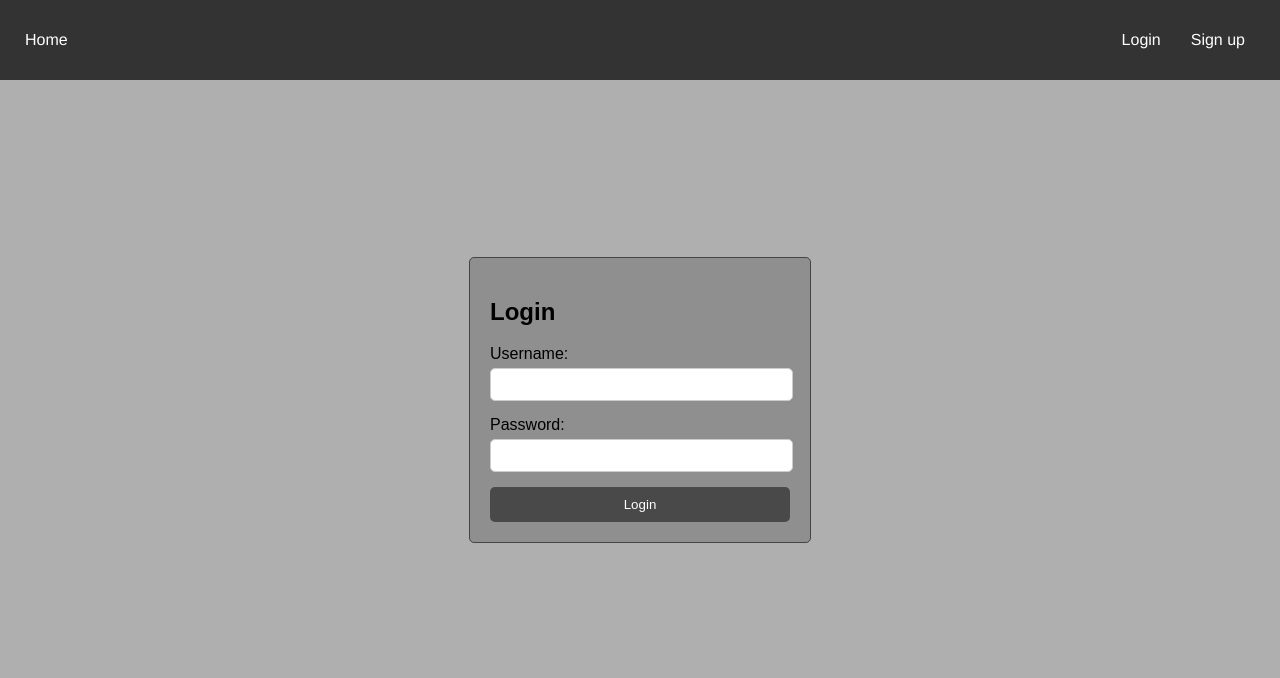
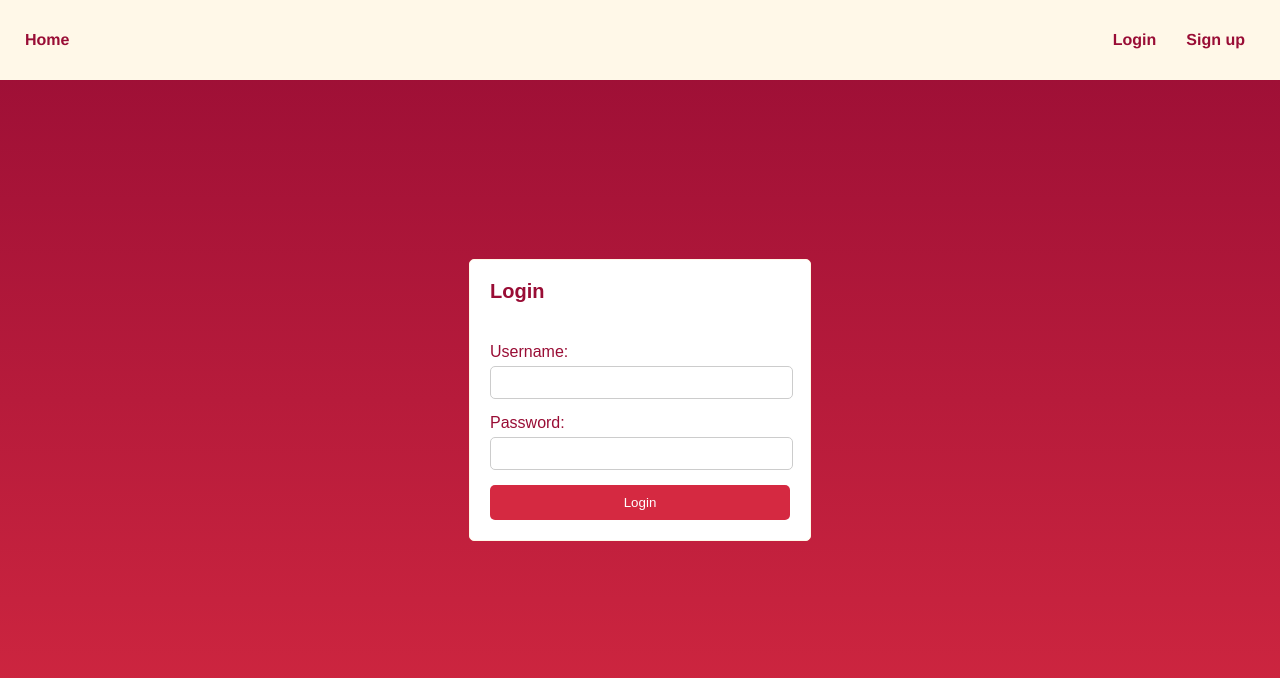
Before and after one commit to andrea-chirillano/ecommerce-pizza, a React (Vite) app: page /ecommerce-pizza/login in a window 1280 px wide. Shown: the top 678 px of the page. Built offline with nearby package versions, Linux system fonts and the light colour scheme.

Commit message:
Fix: background color

```diff
--- a/src/Images.jsx
+++ b/src/Images.jsx
@@ -1,6 +1,5 @@
 import muzarella from "./assets/img/muzarella.jpg";
 import margarita from "./assets/img/margarita.jpg";
-import morrronham from "./assets/img/morronham.jpg";
 import fugazzeta from "./assets/img/fugazzeta.jpg";
 import napolitana from "./assets/img/napolitana.jpg";
 import pepperoni from "./assets/img/pepperoni.jpg";
@@ -8,7 +7,6 @@ import pepperoni from "./assets/img/pepperoni.jpg";
 const images =  {
     muzarella,
     margarita,
-    morrronham,
     fugazzeta,
     napolitana,
     pepperoni,
--- a/src/components/home/Home.css
+++ b/src/components/home/Home.css
@@ -4,12 +4,20 @@
     justify-content: center;
     width: 100%;
     height: 100vh;
-    background-color: #afafaf;
+    background-image: linear-gradient(0, #D52941, #990D35);
+}
+
+h3{
+    color: #FCD581;
+    font-family: Arial, sans-serif;
+    font-size: 20px;
+    padding-left: 20px;
 }
 
 .carousel {
     display: flex;
     align-items: center;
+    top: 25px;
     overflow: hidden;
     position: relative;
     width: 100%;
@@ -32,24 +40,21 @@
 .arrow-button {
     border: none;
     background: none;
-    font-size: 24px;
+    font-size: 100px;
     cursor: pointer;
     position: absolute;
     top: 50%;
     transform: translateY(-50%);
-    color: white;
+    color: #D52941;
+    -webkit-text-stroke: 3px white;
 }
 
 .arrow-button.prev {
-    left: 10px;
+    left: 20px;
 }
 
 .arrow-button.next {
-    right: 10px;
-}
-
-.active {
-    background-color: grey;
+    right: 20x;
 }
 
 .pizza-list li:hover img {
@@ -57,13 +62,13 @@
     filter: brightness(120%);
 }
 
-.pizza-list li:hover h2 {
+.pizza-list li:hover h3 {
     font-size: 1.1em;
-    color: #292929;
+    color: #FFF8E8;
 }
 
 .pizza-list li img,
-.pizza-list li h2 {
+.pizza-list li h3{
     transition: transform 0.3s ease, filter 0.3s ease, font-size 0.3s ease, color 0.3s ease;
 }
 
@@ -79,9 +84,9 @@
 }
 
 .arrow-button.prev {
-    left: 10px;
+    left: 20px;
 }
 
 .arrow-button.next {
-    right: 10px;
+    right: 20px;
 }
--- a/src/components/home/Home.jsx
+++ b/src/components/home/Home.jsx
@@ -24,7 +24,7 @@ const Home = () => {
                         <li key={pizza.id} className={index === currentIndex ? 'active' : ''}>
                             <Link to={`/products/${pizza.id}`}>
                                 <img src={images[pizza.image]} alt={pizza.name} />
-                                <h2>{pizza.name}</h2>
+                                <h3>{pizza.name}</h3>
                             </Link>
                         </li>
                     ))}
--- a/src/components/login/Login.css
+++ b/src/components/login/Login.css
@@ -1,13 +1,16 @@
-.h2{
+.title{
     font-family: Arial, sans-serif;
+    font-size: 20px;
+    color: #990D35;
+    padding-bottom: 40px;
 }
 
 .login {
     width: 300px;
     margin: 0 auto;
     padding: 20px;
-    border: 1px solid #444444;
-    background-color: #8f8f8f;
+    border: 1px solid #FFF8E8;
+    background-color: #FFFFFF;
     border-radius: 5px;
 }
 
@@ -19,6 +22,7 @@ label {
     display: block;
     margin-bottom: 5px;
     font-family: Arial, sans-serif;
+    color: #990D35
 }
 
 .title{
@@ -29,14 +33,14 @@ input[type="text"],
 input[type="password"] {
     width: 95%;
     padding: 8px;
-    border: 1px solid #5f5f5f;
+    border: 1px solid #D52941;
     border-radius: 5px;
 }
 
 .login-button {
     width: 100%;
     padding: 10px;
-    background-color: #494949;
+    background-color: #D52941;
     color: #fff;
     border: none;
     border-radius: 5px;
@@ -44,5 +48,5 @@ input[type="password"] {
 }
 
 .login-button:hover {
-    background-color: #222222;
+    background-color: #990D35;
 }
--- a/src/components/login/Login.jsx
+++ b/src/components/login/Login.jsx
@@ -4,7 +4,7 @@ const Login = () => {
     return (
         <div className="home-container">
             <div className="login">
-                <h2 className="title">Login</h2>
+                <div className="title"><b>Login </b><br/></div>
                 <form>
                     <div className="form-group">
                         <label htmlFor="username">Username:</label>
--- a/src/components/navbar/Navbar.css
+++ b/src/components/navbar/Navbar.css
@@ -1,5 +1,5 @@
 nav {
-    background-color: #333;
+    background-color: #FFF8E8;
     position: fixed;
     top: 0;
     width: 100%;
@@ -19,17 +19,14 @@ ul {
 
 li {
     display: inline-block;
+    font-family: Arial, sans-serif;
 }
 
 a {
     font-family: Helvetica, Arial, sans-serif;
-    color: white;
+    color: #990D35;
     text-decoration: none;
     padding: 10px 15px;
-}
-
-a:hover {
-    background-color: #555;
 }
 
 .home {
--- a/src/components/navbar/Navbar.jsx
+++ b/src/components/navbar/Navbar.jsx
@@ -4,10 +4,10 @@ import { Link } from "react-router-dom";
 const Navbar = () => {
     return (
         <nav>
-            <Link to="/" classname="home">Home</Link>
+            <Link to="/" classname="home"><b>Home</b></Link>
             <ul>
-                <li><Link to="/login">Login</Link></li>
-                <li><Link to="/sign-up">Sign up</Link></li>
+                <li><Link to="/login"><b>Login</b></Link></li>
+                <li><Link to="/sign-up"><b>Sign up</b></Link></li>
             </ul>
         </nav>
     )
--- a/src/components/products/Products.css
+++ b/src/components/products/Products.css
@@ -1,7 +1,7 @@
 .products {
     margin-top: 4.5%;
-    border: 2px solid #424242;
-    background-color: #424242;
+    border: 2px solid #FFF8E8;
+    background-image: linear-gradient(0, #FCD581, #FFF8E8);
     padding: 10px;
     font-family: Arial, sans-serif;
 }
@@ -13,7 +13,7 @@
 .products h2 {
     font-size: 24px;
     margin-bottom: 10px;
-    color: white;
+    color: #990D35;
 }
 
 .products img {
@@ -26,7 +26,7 @@
     margin-bottom: 5px;
     font-size: 15px;
     line-height: 1;
-    color: white;
+    color: #990D35;
 }
 
 .products p:last-child {
--- a/src/components/products/Products.jsx
+++ b/src/components/products/Products.jsx
@@ -16,10 +16,10 @@ const Products = () => {
             <div className="products">
                 <h2>{index.name}</h2>
                 <img src={images[index.image]} alt={index.name} />
-                <p className="text">Price: ${index.price}</p>
-                <p className="text">Description: {index.description}</p>
-                <p className="text">Ingredients: {index.ingredients.join(', ')}</p>
-                <p className="text">Stock: {index.stock}</p>
+                <p className="text"><b>Price: </b>${index.price}</p>
+                <p className="text"><b>Description: </b>{index.description}</p>
+                <p className="text"><b>Ingredients: </b>{index.ingredients.join(', ')}</p>
+                <p className="text"><b>Stock: </b>{index.stock}</p>
             </div>
         </div>
     );
--- a/src/components/sign-up/SignUp.css
+++ b/src/components/sign-up/SignUp.css
@@ -2,8 +2,8 @@
     width: 300px;
     margin: 0 auto;
     padding: 20px;
-    border: 1px solid #525252;
-    background-color: #8f8f8f;
+    border: 1px solid #FFF8E8;
+    background-color: #FFFFFF;
     border-radius: 5px;
 }
 
@@ -28,7 +28,7 @@ input[type="password"] {
 .signup-button {
     width: 100%;
     padding: 10px;
-    background-color: #444444;
+    background-color: #D52941;
     color: #fff;
     border: none;
     border-radius: 5px;
@@ -36,5 +36,5 @@ input[type="password"] {
 }
 
 .signup-button:hover {
-    background-color: #353535;
+    background-color: #990D35;
 }
--- a/src/pizzaData.jsx
+++ b/src/pizzaData.jsx
@@ -49,17 +49,6 @@ const pizzasData = [
         image: "napolitana",
         stock: 8,
     },
-    {
-        id: 6,
-        name: "Pizza with Ham and Morron",
-        price: 9.99,
-        description:
-            "Delicious pizza with tomato sauce, mozzarella, ham and morron.",
-        ingredients: ["Tomate sauce", "Mozzarella", "Ham", "Morron"],
-        image: "morrronham",
-        stock: 5,
-    },
-
 ];
 
 export default pizzasData;
```
